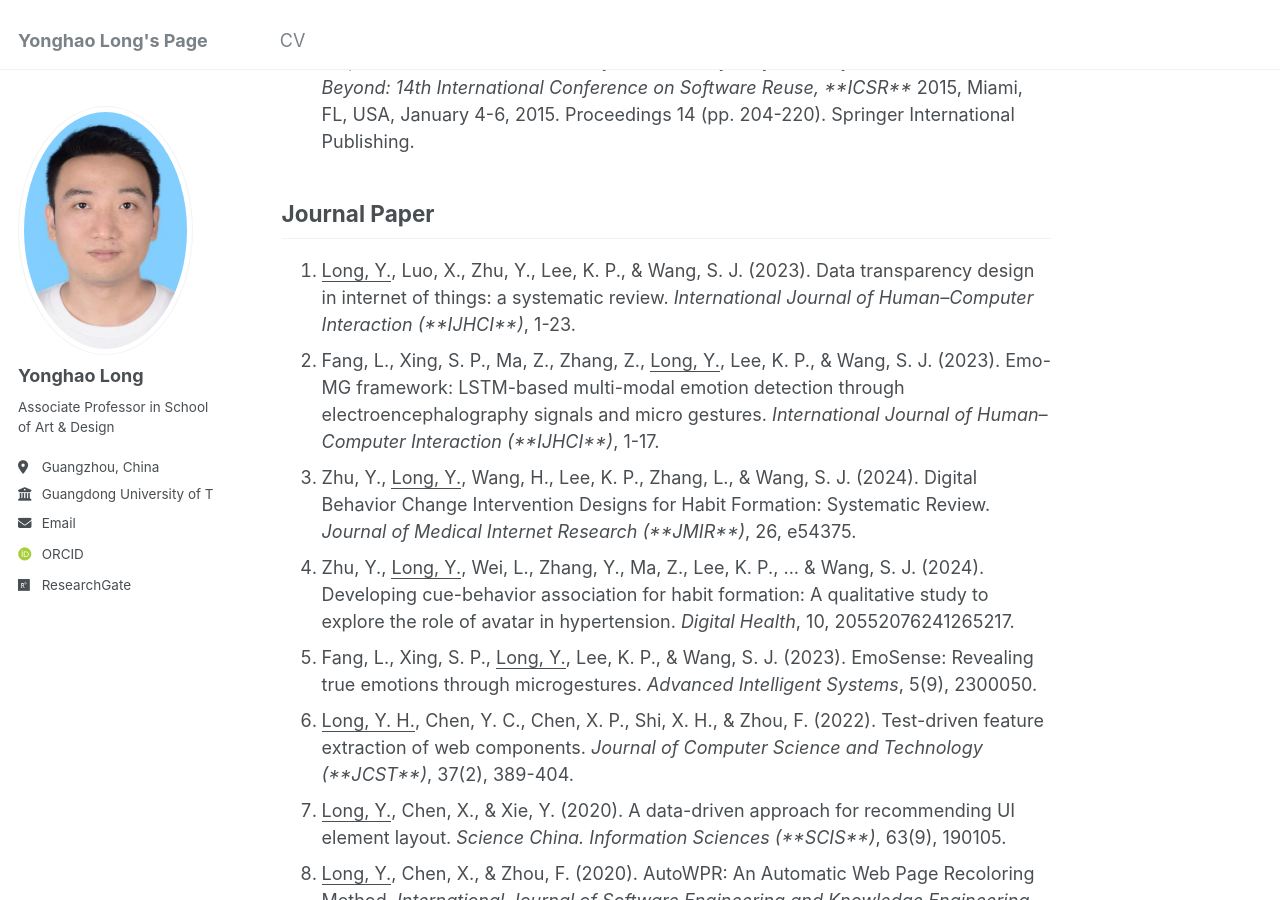
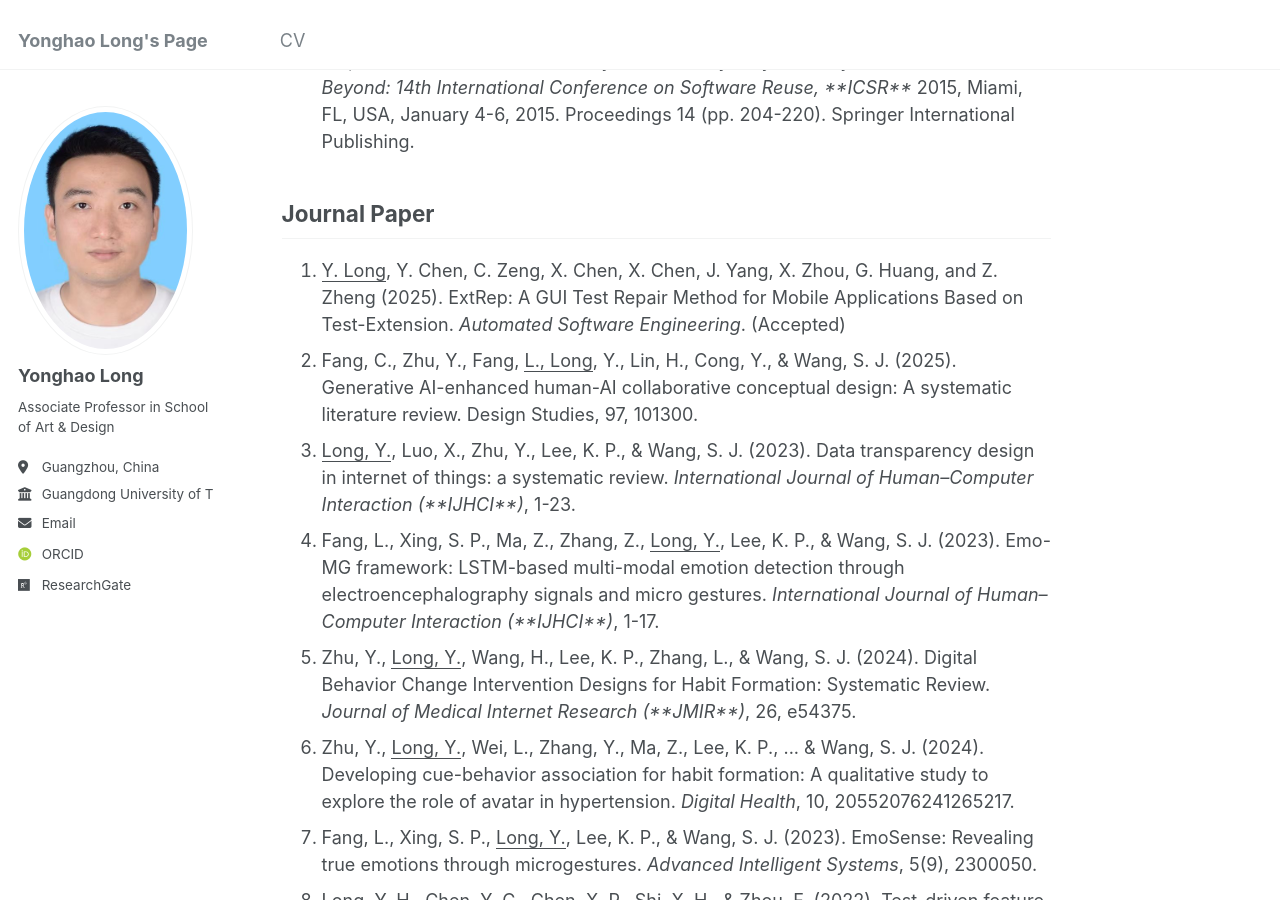
Before and after one commit to qoolyh/qoolyh.github.io, a Jekyll site: the page built from _pages/about.md, in a window 1280 px wide and 900 px high, scrolled down 954 px. Built offline with Jekyll 4.4.1, drawn with Linux system fonts in a browser that asks for light colours; some web fonts are replaced.

Commit message:
Update about.md

```diff
--- a/_pages/about.md
+++ b/_pages/about.md
@@ -26,6 +26,8 @@ Conference Paper
 Journal Paper
 ------
 <ol>
+<li><u>Y. Long</u>, Y. Chen, C. Zeng, X. Chen, X. Chen, J. Yang, X. Zhou, G. Huang, and Z. Zheng (2025). ExtRep: A GUI Test Repair Method for Mobile Applications Based on Test-Extension. <i>Automated Software Engineering</i>. (Accepted)</li>
+<li> Fang, C., Zhu, Y., Fang, <u>L., Long</u>, Y., Lin, H., Cong, Y., & Wang, S. J. (2025). Generative AI-enhanced human-AI collaborative conceptual design: A systematic literature review. Design Studies, 97, 101300.</li>
 <li> <u>Long, Y.</u>, Luo, X., Zhu, Y., Lee, K. P., & Wang, S. J. (2023). Data transparency design in internet of things: a systematic review. <i>International Journal of Human–Computer Interaction (**IJHCI**)</i>, 1-23.</li>
 <li> Fang, L., Xing, S. P., Ma, Z., Zhang, Z., <u>Long, Y.</u>, Lee, K. P., & Wang, S. J. (2023). Emo-MG framework: LSTM-based multi-modal emotion detection through electroencephalography signals and micro gestures. <i>International Journal of Human–Computer Interaction (**IJHCI**)</i>, 1-17.</li>
 <li> Zhu, Y., <u>Long, Y.</u>, Wang, H., Lee, K. P., Zhang, L., & Wang, S. J. (2024). Digital Behavior Change Intervention Designs for Habit Formation: Systematic Review. <i>Journal of Medical Internet Research (**JMIR**)</i>, 26, e54375.</li>
```
